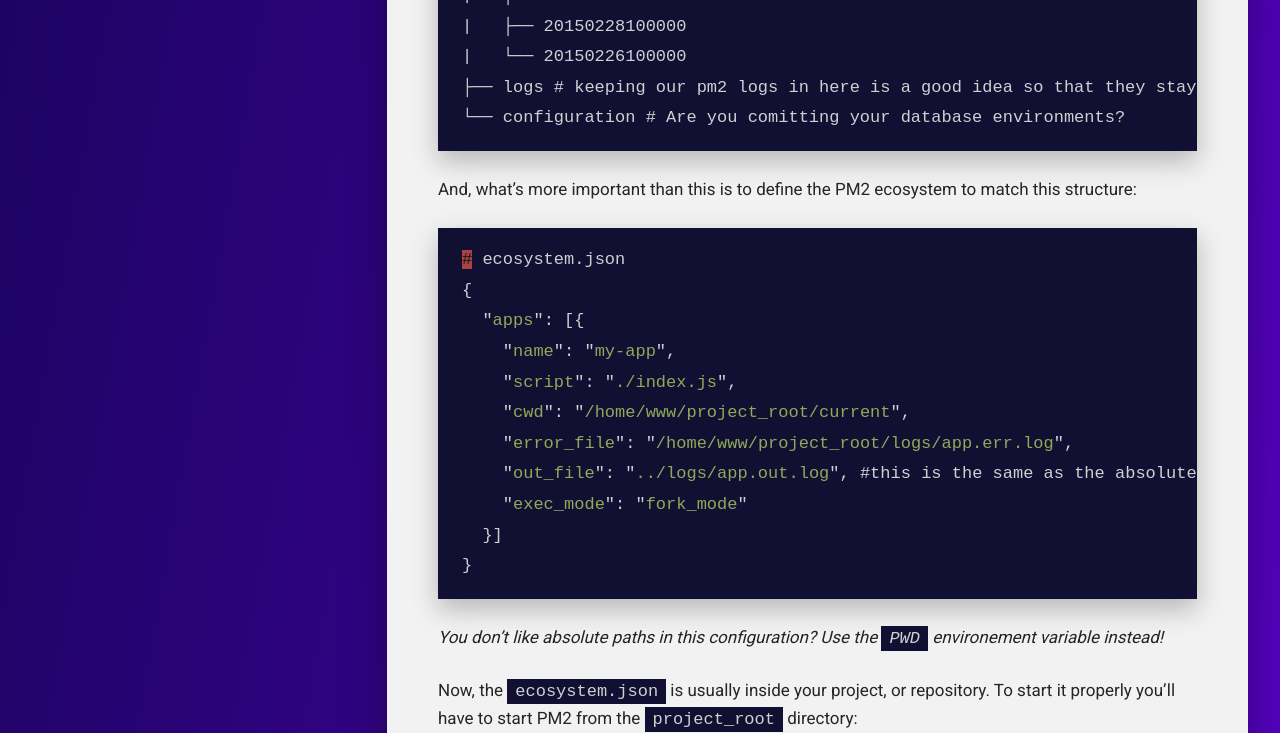
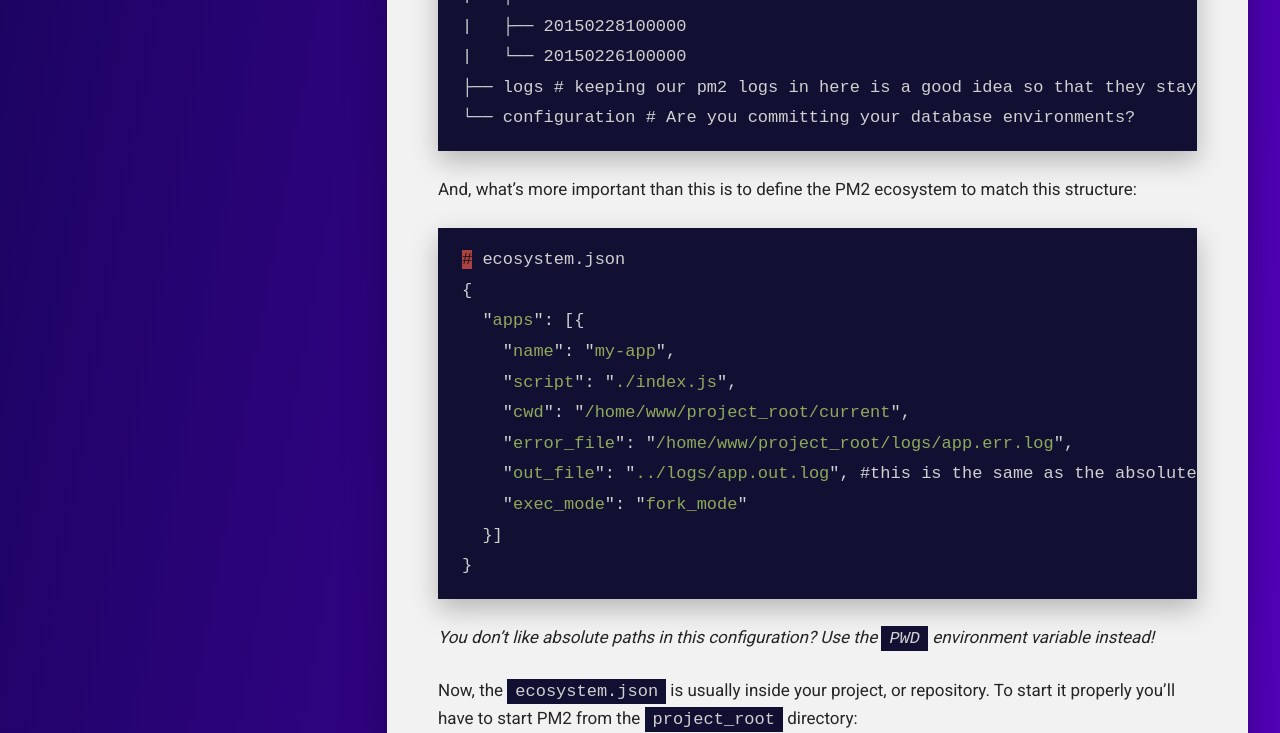
Before and after one commit to pm2-hive/pm2-hive.github.io, a Jekyll site: the page built from docs/tutorial/capistrano-like-deployments.md, in a window 1280 px wide and 1400 px high, scrolled down 1661 px. Shown: the part 366-1099 px from the top of the window. Built offline with Jekyll 4.4.1, drawn with Linux system fonts in a browser that asks for light colours; comment, search, counter and statistics services are not loaded; some of the changed text lies outside the part shown.

Commit message:
fixed typos in capistrano-like-deployments.md

````diff
--- a/docs/tutorial/capistrano-like-deployments.md
+++ b/docs/tutorial/capistrano-like-deployments.md
@@ -66,7 +66,7 @@ project_root # in this example absolute path is /home/www/project_root
 |   ├── 20150228100000
 |   └── 20150226100000
 ├── logs # keeping our pm2 logs in here is a good idea so that they stay the same between deployments
-└── configuration # Are you comitting your database environments?
+└── configuration # Are you committing your database environments?
 ```
 
 And, what's more important than this is to define the PM2 ecosystem to match this structure:
@@ -85,7 +85,7 @@ And, what's more important than this is to define the PM2 ecosystem to match thi
 }
 ```
 
-*You don't like absolute paths in this configuration? Use the `PWD` environement variable instead!*
+*You don't like absolute paths in this configuration? Use the `PWD` environment variable instead!*
 
 Now, the `ecosystem.json` is usually inside your project, or repository. To start it properly you'll have to start PM2 from the `project_root` directory:
 
````
Also changed, not shown: other parts of docs/tutorial/capistrano-like-deployments.md (+2 -2 lines).
